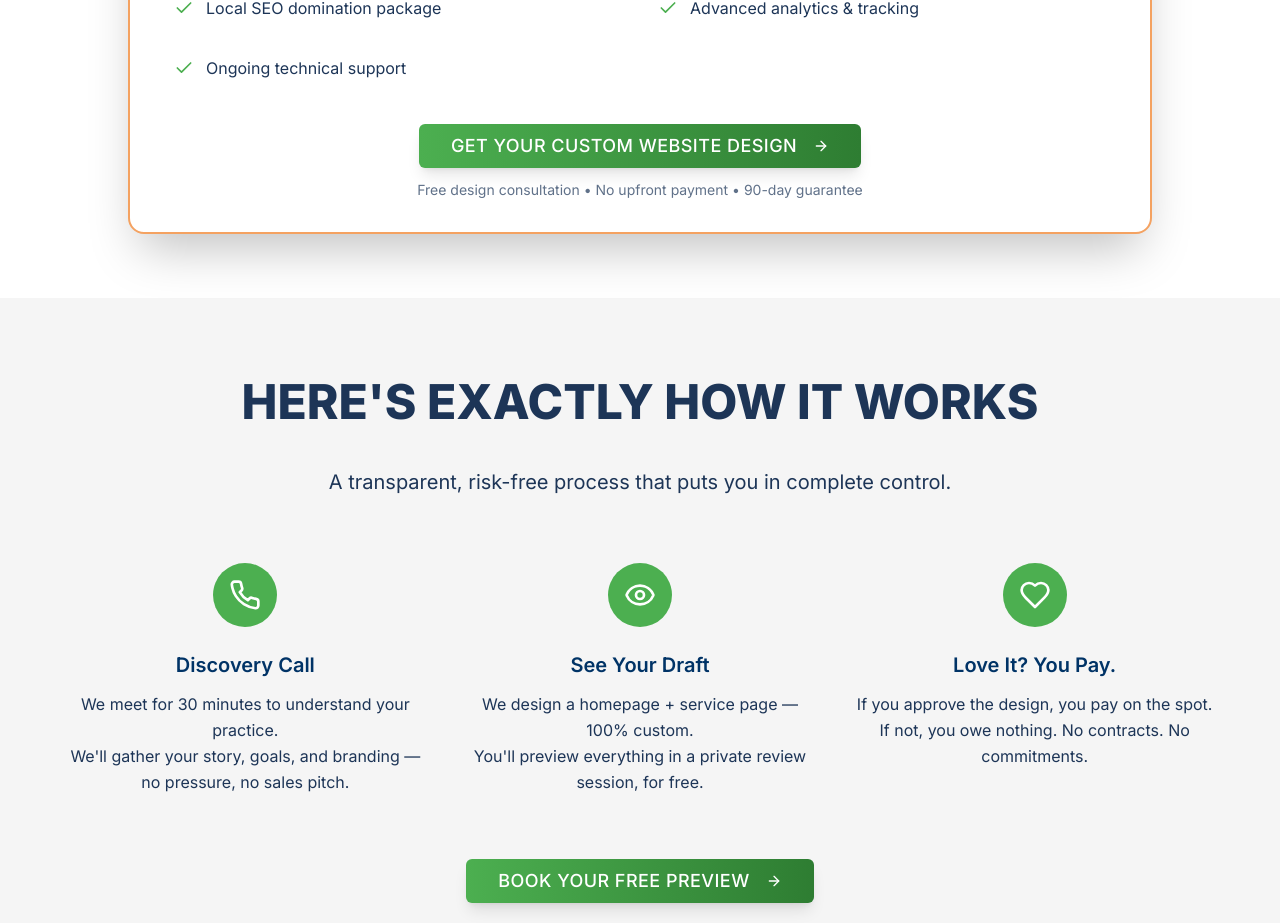
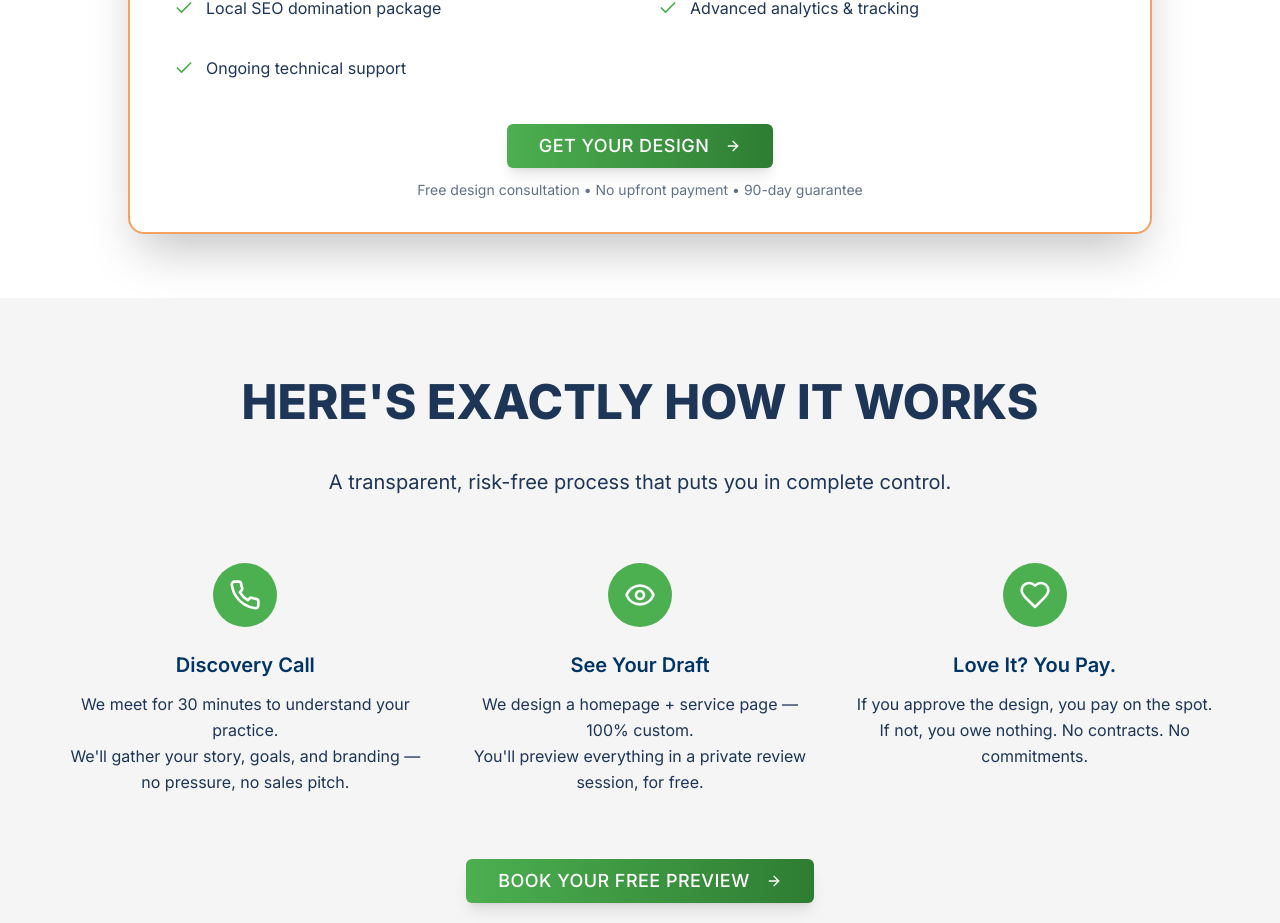
Before and after one commit to AilinNavas/landing-mdm, a Next.js app: page /web-design-offer in a window 1280 px wide. Shown: the part 1698-2621 px from the top of the page. Built offline with nearby package versions, Linux system fonts and the light colour scheme.

Commit message:
mofidicacion minima botton

```diff
--- a/app/web-design-offer/page.tsx
+++ b/app/web-design-offer/page.tsx
@@ -225,7 +225,7 @@ export default function WebDesignPage() {
       </main>
 
       {/* Sticky CTA Bar for Mobile */}
-      <div className="fixed bottom-0 left-0 right-0 z-40 bg-white py-4 shadow-lg md:hidden border-2 border-red-600">
+      <div className="fixed bottom-0 left-0 right-0 z-40 bg-white py-4 shadow-lg md:hidden">
         <div className="container mx-auto flex items-center justify-between px-4">
           <Button className="w-full bg-gradient-to-r from-[#4CAF50] to-[#2e7d32] text-white hover:from-[#45a049] hover:to-[#256029] transition-all shadow-lg rounded-md uppercase text-lg tracking-wide">
             <Rocket className="mr-2 h-5 w-5" />
--- a/components/services/PricingWebDesign.tsx
+++ b/components/services/PricingWebDesign.tsx
@@ -305,7 +305,7 @@ export default function WebDesignPricing() {
               {/* CTA */}
               <div className="mt-8 text-center">
                 <Button className="bg-gradient-to-r from-[#4CAF50] to-[#2e7d32] text-white hover:from-[#45a049] hover:to-[#256029] transition-all shadow-lg rounded-md uppercase text-lg tracking-wide" size="lg">
-                  <span>Get Your Custom Website Design</span>
+                  <span>Get Your Design</span>
                   <ArrowRight className="ml-2 h-5 w-5 transition-transform group-hover:translate-x-1" />
                 </Button>
                 <p className="mt-3 text-sm text-[#1D3557]/70">
```
